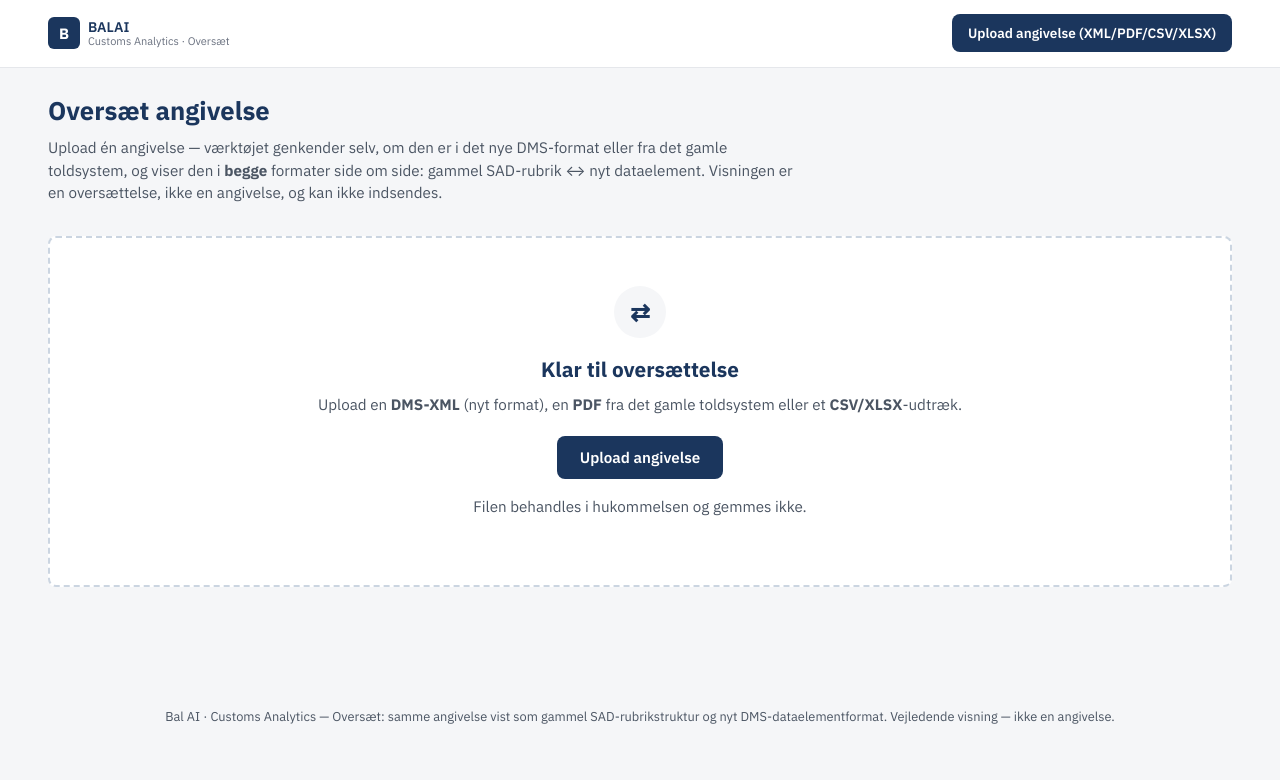
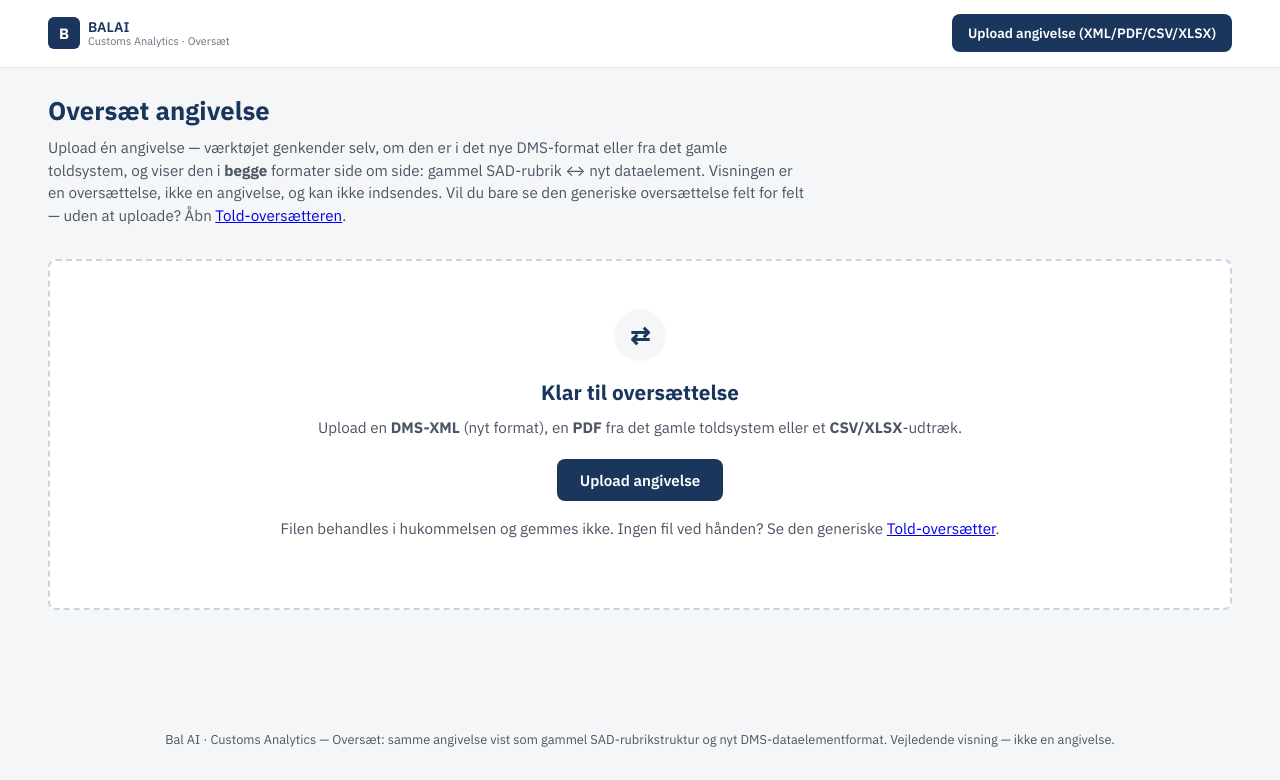
Before and after one commit to Bal1979/Customs-Analytics, a Flask app: template templates/oversaet.html in a window 1280 px wide. Shown: the top 780 px of the page. Run offline with Flask 3, Linux system fonts and the light colour scheme; the template is opened without the code that fills it, so the values that code supplies are empty.

Commit message:
Oversaet: link til den generiske Told-oversaetter paa balai.dk

```diff
--- a/templates/oversaet.html
+++ b/templates/oversaet.html
@@ -31,7 +31,7 @@
     <main>
         <header class="page-head">
             <h1>Oversæt angivelse</h1>
-            <p>Upload én angivelse — værktøjet genkender selv, om den er i det nye DMS-format eller fra det gamle toldsystem, og viser den i <strong>begge</strong> formater side om side: gammel SAD-rubrik ↔ nyt dataelement. Visningen er en oversættelse, ikke en angivelse, og kan ikke indsendes.</p>
+            <p>Upload én angivelse — værktøjet genkender selv, om den er i det nye DMS-format eller fra det gamle toldsystem, og viser den i <strong>begge</strong> formater side om side: gammel SAD-rubrik ↔ nyt dataelement. Visningen er en oversættelse, ikke en angivelse, og kan ikke indsendes. Vil du bare se den generiske oversættelse felt for felt — uden at uploade? Åbn <a href="https://www.balai.dk/told-oversaettelse" target="_blank" rel="noopener">Told-oversætteren</a>.</p>
         </header>
 
         <section class="empty-state" id="empty-state">
@@ -41,7 +41,7 @@
                 <p>Upload en <strong>DMS-XML</strong> (nyt format), en <strong>PDF</strong> fra det gamle toldsystem eller et <strong>CSV/XLSX</strong>-udtræk.</p>
                 <button class="upload-btn" id="empty-upload-btn">Upload angivelse</button>
                 <p class="upload-error" id="upload-error" hidden></p>
-                <p class="empty-hint">Filen behandles i hukommelsen og gemmes ikke.</p>
+                <p class="empty-hint">Filen behandles i hukommelsen og gemmes ikke. Ingen fil ved hånden? Se den generiske <a href="https://www.balai.dk/told-oversaettelse" target="_blank" rel="noopener">Told-oversætter</a>.</p>
             </div>
         </section>
 
```
Also changed, not shown: CLAUDE.md (+1 -1 lines).
